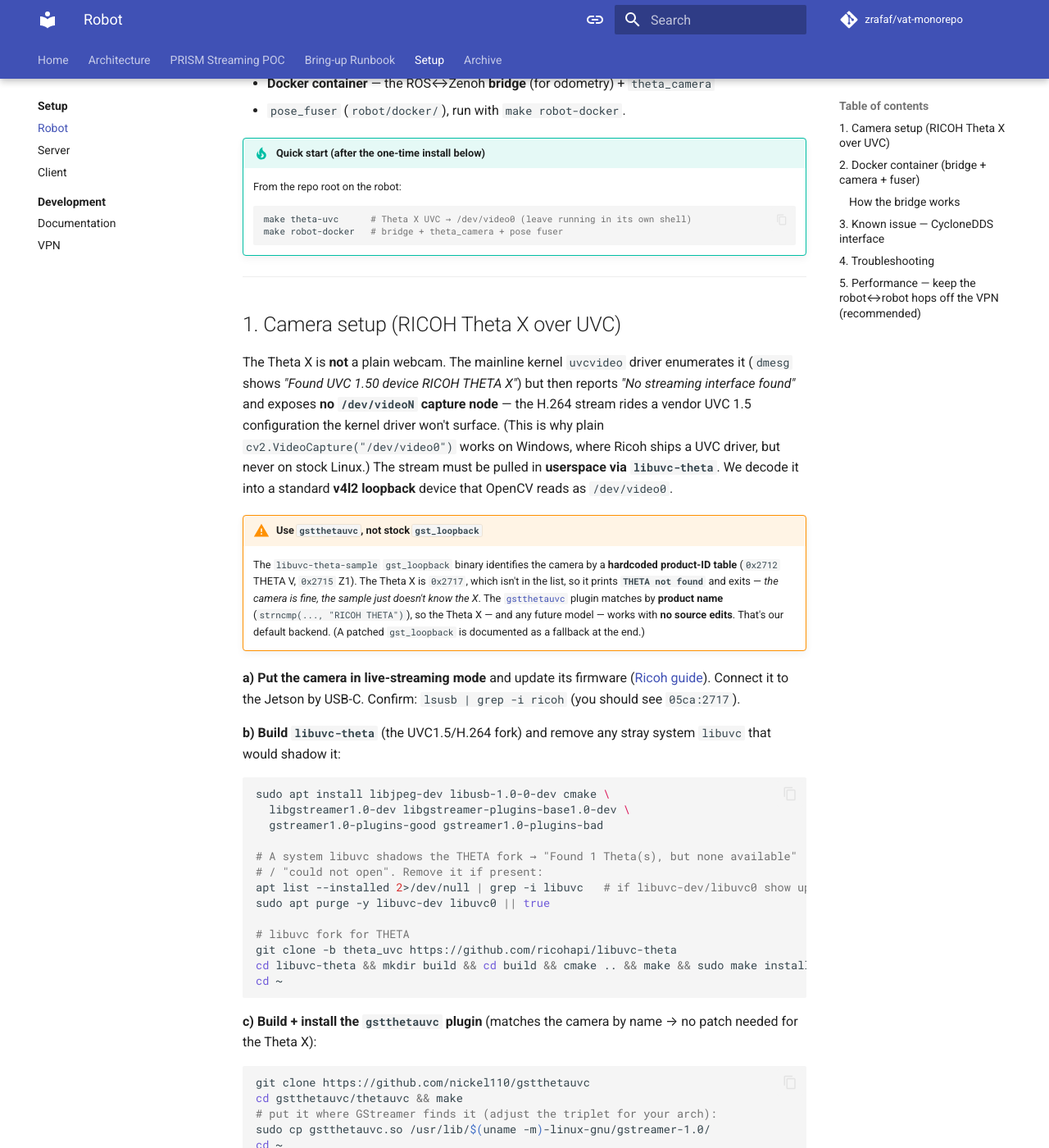
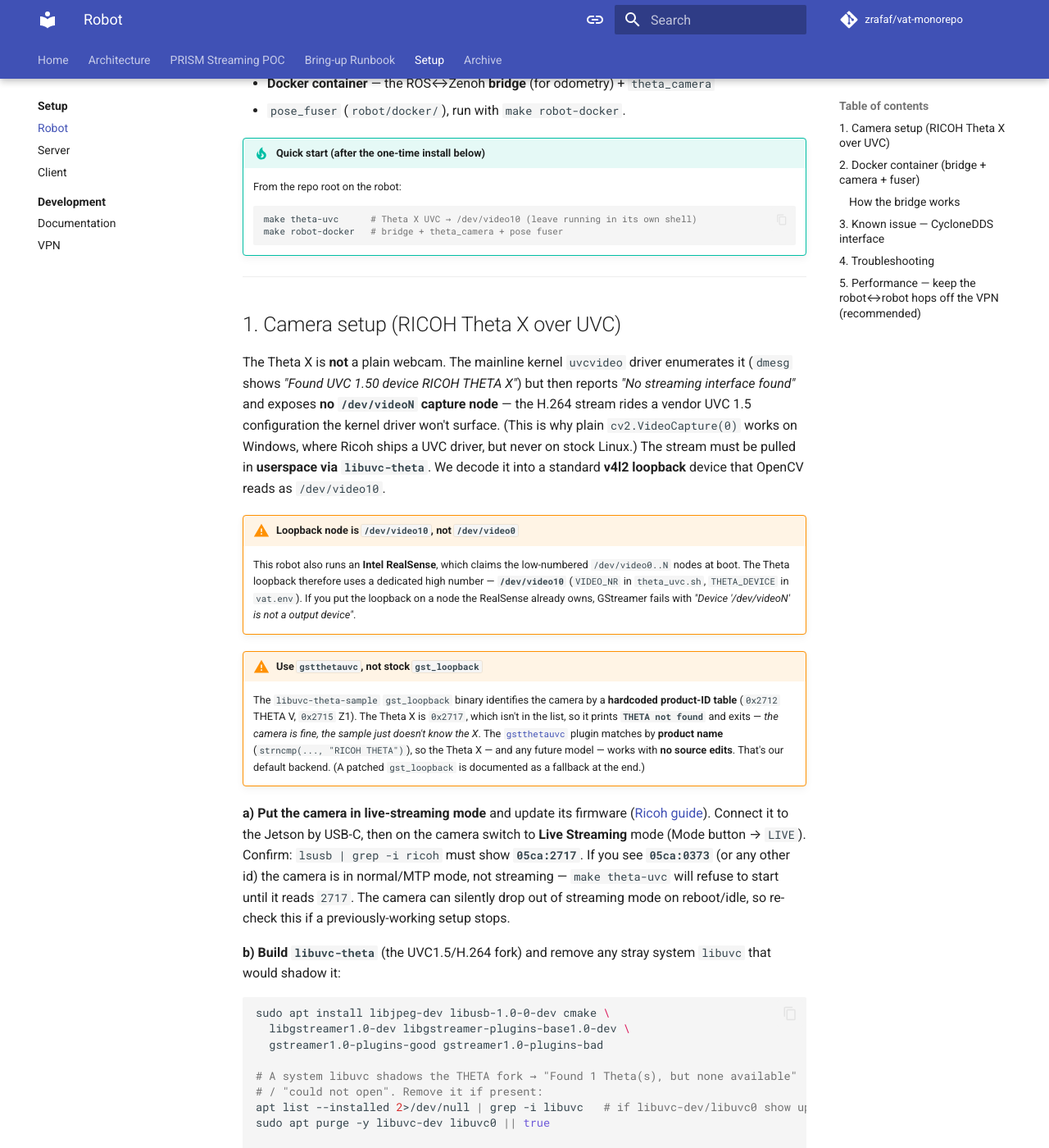
Before and after one commit to zRafaF/vat-monorepo, an MkDocs documentation site: the page built from docs/setup/robot.md, in a window 1280 px wide and 1400 px high, scrolled down 331 px. Shown: the whole window at 82% size. Built offline with MkDocs 1.6.1 and Material for MkDocs 9.7.7, drawn with Linux system fonts in a browser that asks for light colours; comment, search, counter and statistics services are not loaded; some of the changed text lies outside the part shown.

Commit message:
updated the ricoh support

````diff
--- a/docs/setup/robot.md
+++ b/docs/setup/robot.md
@@ -13,7 +13,7 @@
 !!! tip "Quick start (after the one-time install below)"
     From the repo root on the robot:
     ```bash
-    make theta-uvc      # Theta X UVC → /dev/video0 (leave running in its own shell)
+    make theta-uvc      # Theta X UVC → /dev/video10 (leave running in its own shell)
     make robot-docker   # bridge + theta_camera + pose fuser
     ```
 
@@ -25,10 +25,17 @@
 enumerates it (`dmesg` shows *"Found UVC 1.50 device RICOH THETA X"*) but then
 reports *"No streaming interface found"* and exposes **no `/dev/videoN` capture
 node** — the H.264 stream rides a vendor UVC 1.5 configuration the kernel driver
-won't surface. (This is why plain `cv2.VideoCapture("/dev/video0")` works on
-Windows, where Ricoh ships a UVC driver, but never on stock Linux.) The stream
-must be pulled in **userspace via `libuvc-theta`**. We decode it into a standard
-**v4l2 loopback** device that OpenCV reads as `/dev/video0`.
+won't surface. (This is why plain `cv2.VideoCapture(0)` works on Windows, where
+Ricoh ships a UVC driver, but never on stock Linux.) The stream must be pulled
+in **userspace via `libuvc-theta`**. We decode it into a standard **v4l2
+loopback** device that OpenCV reads as `/dev/video10`.
+
+!!! warning "Loopback node is `/dev/video10`, not `/dev/video0`"
+    This robot also runs an **Intel RealSense**, which claims the low-numbered
+    `/dev/video0..N` nodes at boot. The Theta loopback therefore uses a dedicated
+    high number — **`/dev/video10`** (`VIDEO_NR` in `theta_uvc.sh`, `THETA_DEVICE`
+    in `vat.env`). If you put the loopback on a node the RealSense already owns,
+    GStreamer fails with *"Device '/dev/videoN' is not a output device"*.
 
 !!! warning "Use `gstthetauvc`, not stock `gst_loopback`"
     The `libuvc-theta-sample` `gst_loopback` binary identifies the camera by a
@@ -42,7 +49,12 @@
 
 **a) Put the camera in live-streaming mode** and update its firmware
 ([Ricoh guide](https://blog.ricoh360.com/en/12306)). Connect it to the Jetson by
-USB-C. Confirm: `lsusb | grep -i ricoh` (you should see `05ca:2717`).
+USB-C, then on the camera switch to **Live Streaming** mode (Mode button →
+`LIVE`). Confirm: `lsusb | grep -i ricoh` must show **`05ca:2717`**. If you see
+**`05ca:0373`** (or any other id) the camera is in normal/MTP mode, not
+streaming — `make theta-uvc` will refuse to start until it reads `2717`. The
+camera can silently drop out of streaming mode on reboot/idle, so re-check this
+if a previously-working setup stops.
 
 **b) Build `libuvc-theta`** (the UVC1.5/H.264 fork) and remove any stray system
 `libuvc` that would shadow it:
@@ -88,7 +100,7 @@
 sudo apt install v4l2loopback-dkms
 ```
 
-**e) Expose the Theta as `/dev/video0`** with the helper (loads the loopback
+**e) Expose the Theta as `/dev/video10`** with the helper (loads the loopback
 module + runs the `thetauvcsrc → v4l2sink` pipeline):
 
 ```bash
@@ -100,14 +112,14 @@
 Verify the device streams (run on the robot — camera alone, no Zenoh):
 
 ```bash
-make test_frames_robot     # = python3 tools/view_theta.py  (THETA_DEVICE=/dev/video0)
+make test_frames_robot     # = python3 tools/view_theta.py  (THETA_DEVICE=/dev/video10)
 ```
 
 !!! note "Advanced: skip the loopback entirely"
     If your OpenCV is built **with GStreamer**, you can hand a pipeline straight
     to OpenCV via `THETA_GST_PIPELINE` (e.g. `thetauvcsrc mode=2K ! … ! appsink`,
     with `nvv4l2decoder` for Jetson HW decode) instead of going through
-    `/dev/video0`. `theta_camera.py` and `tools/view_theta.py` both honour it.
+    `/dev/video10`. `theta_camera.py` and `tools/view_theta.py` both honour it.
     We keep the loopback as the default because the **pip OpenCV in the container
     has V4L but not GStreamer**.
 
@@ -140,13 +152,13 @@
 The container ships three processes (`robot/docker/`): the ROS↔Zenoh **bridge**
 (odometry, e.g. `/sportmodestate`), **`theta_camera`** (above), and
 **`pose_fuser`**. The Go2 has no docker-compose, so it's built from the repo root
-and run via `run.sh`, wrapped by `make robot-docker`. The Theta `/dev/video0` is
+and run via `run.sh`, wrapped by `make robot-docker`. The Theta `/dev/video10` is
 passed in with `--device`.
 
 ```bash
 # from the repo root (config — router IP, robot name, THETA_* — comes from vat.env)
 make robot-docker
-# = bash robot/docker/run.sh $ROUTER_IP   (build + docker run --network host --device /dev/video0 …)
+# = bash robot/docker/run.sh $ROUTER_IP   (build + docker run --network host --device /dev/video10 …)
 
 docker logs -f vat-robot
 ```
@@ -214,7 +226,8 @@
 
 1. Camera in **live-streaming mode** and connected (`lsusb | grep -i ricoh` →
    `05ca:2717`).
-2. The loopback is up: `make theta-uvc` running, and `ls -l /dev/video0` exists.
+2. The loopback is up: `make theta-uvc` running, and `ls -l /dev/video10` exists
+   (it is the loopback, not the RealSense).
 3. `gstthetauvc` plugin found: `gst-inspect-1.0 thetauvcsrc` succeeds (set
    `GST_PLUGIN_PATH` if not in the system dir); `v4l2loopback-dkms` installed.
 4. `THETA not found` from `make theta-uvc` → you're on the `loopback` backend
@@ -223,11 +236,19 @@
 5. `Found 1 Theta(s), but none available` / cannot open → a **stray system
    `libuvc`** is shadowing the fork: `sudo apt purge libuvc-dev libuvc0`, then
    rebuild and `sudo ldconfig`.
-6. The container got the device: `--device /dev/video0` (run.sh adds it if the
+6. `Device '/dev/videoN' is not a output device` (caps `0x…0001` = capture-only)
+   → the loopback node clashed with a **real capture device** (the RealSense owns
+   `/dev/video0..N`). Use the dedicated `VIDEO_NR=10` (default) and keep
+   `THETA_DEVICE=/dev/video10` in `vat.env`. Check with
+   `cat /sys/class/video4linux/video10/name` → it should read `ThetaUVC`.
+7. The camera dropped to `05ca:0373` (normal/MTP) → re-enter **Live Streaming**
+   mode on the camera; `make theta-uvc` refuses to start until `lsusb` shows
+   `05ca:2717`.
+8. The container got the device: `--device /dev/video10` (run.sh adds it if the
    device exists — start `make theta-uvc` **before** `make robot-docker`).
 
 **Container `theta_camera` logs "could not open Theta stream"** — the device
-isn't visible inside the container. Confirm `/dev/video0` exists on the host
+isn't visible inside the container. Confirm `/dev/video10` exists on the host
 *before* `make robot-docker`, or rerun it so `--device` is attached.
 
 **`make robot-docker` → `run.sh: Permission denied`** — the Makefile calls `bash
````
Also changed, not shown: docs/bringup.md (+2 -2 lines), docs/streaming_poc.md (+7 -7 lines), robot/README.md (+2 -2 lines), 7 other files.
